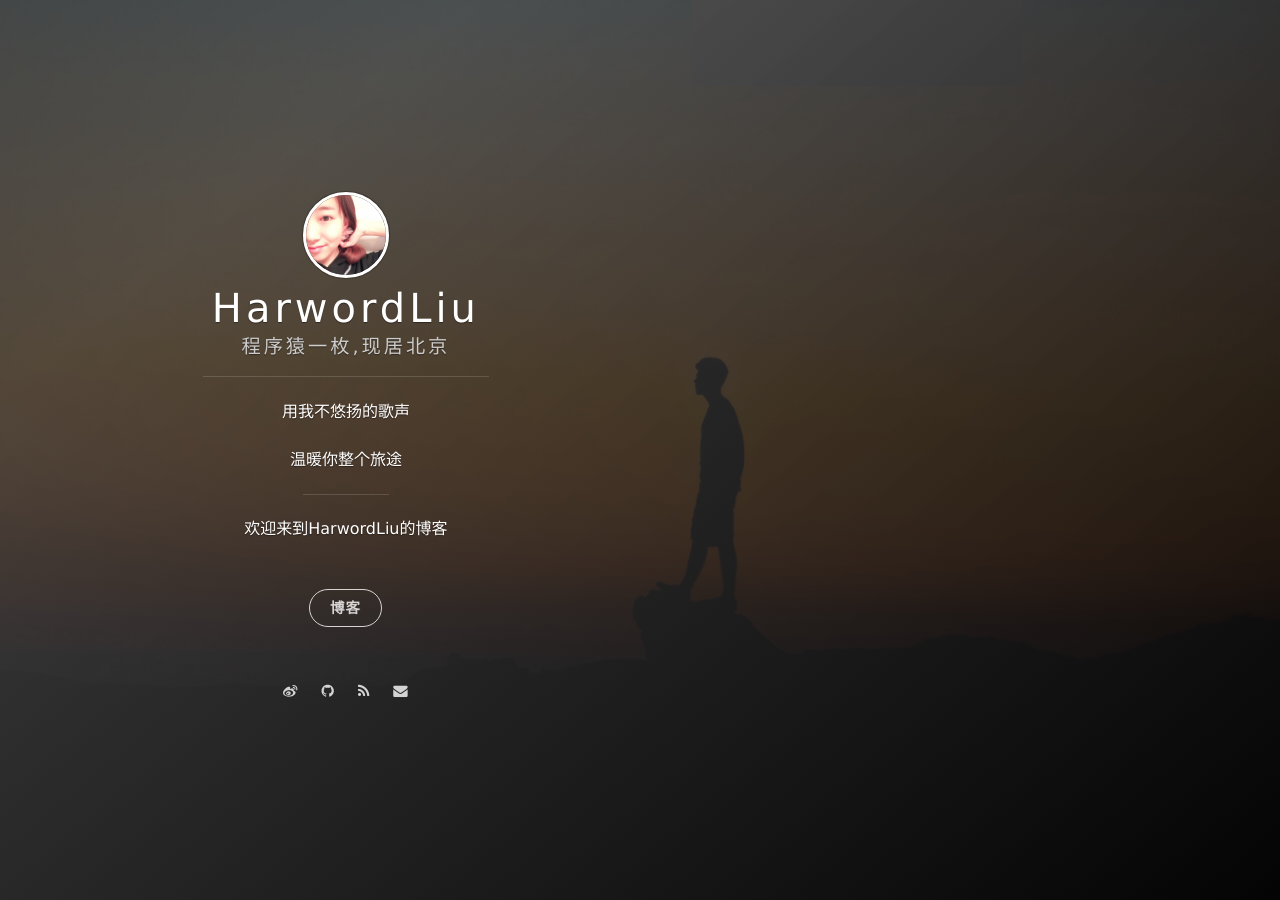
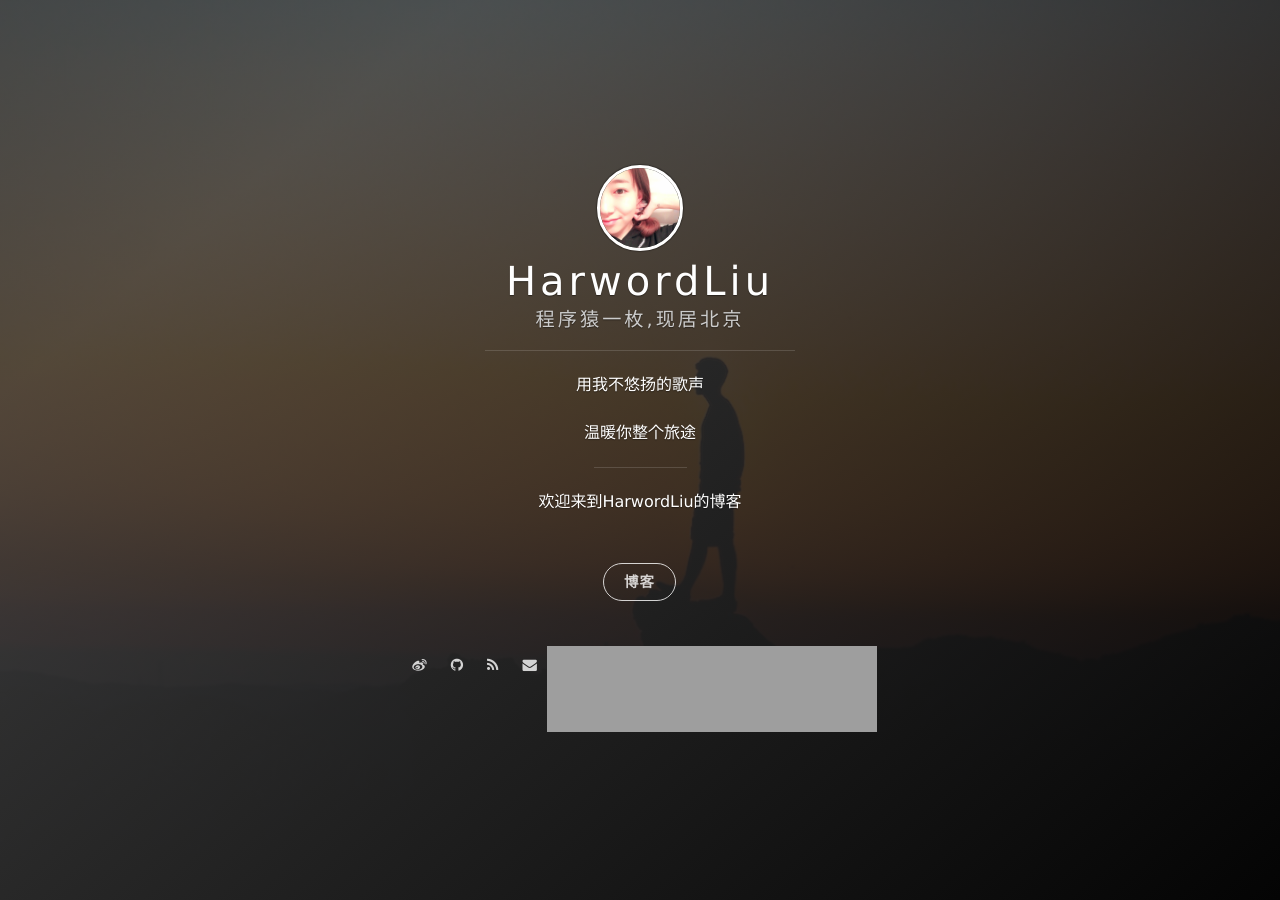
Before and after one commit to HarwordLiu/HarwordLiu.github.io, a Jekyll site: the page built from index.html, in a window 1280 px wide. Built offline with Jekyll 4.4.1, drawn with Linux system fonts in a browser that asks for light colours; nearby versions of some CDN libraries; the list of posts is cut into pages by our own code; grey boxes are pictures that could not be loaded.

Commit message:
更换音乐位置

```diff
--- a/_includes/side-panel.html
+++ b/_includes/side-panel.html
@@ -39,6 +39,5 @@
     {% else %}
     <div class="panel-cover--overlay cover-disabled"></div>
     {% endif %}
-    <iframe frameborder="no" border="0" marginwidth="0" marginheight="0" width=330 height=86 src="//music.163.com/outchain/player?type=2&id=2061452&auto=1&height=66"></iframe>
   </div>
 </header>
--- a/_includes/social.html
+++ b/_includes/social.html
@@ -1,4 +1,5 @@
 <nav class="cover-navigation navigation--social">
+  <iframe frameborder="no" border="0" marginwidth="0" marginheight="0" width=330 height=86 src="//music.163.com/outchain/player?type=2&id=2061452&auto=1&height=66"></iframe>
   <ul class="navigation">
 
   {% if site.social.weibo %}
```
